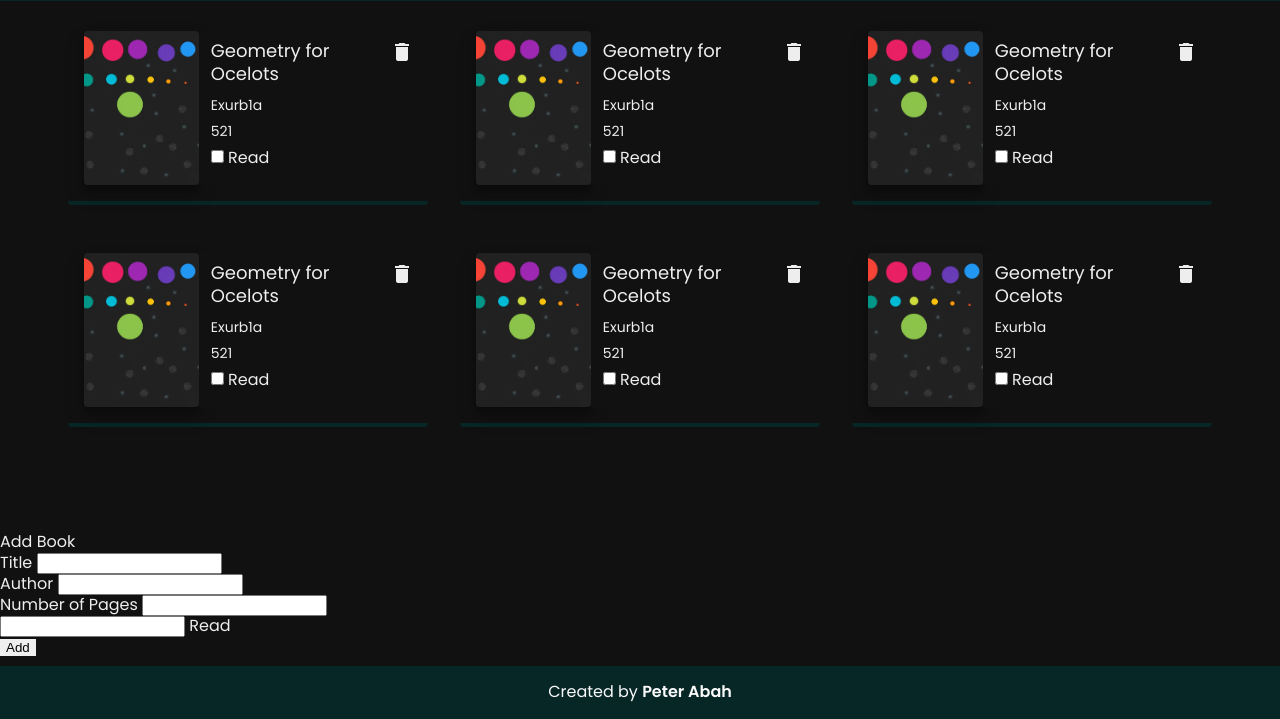
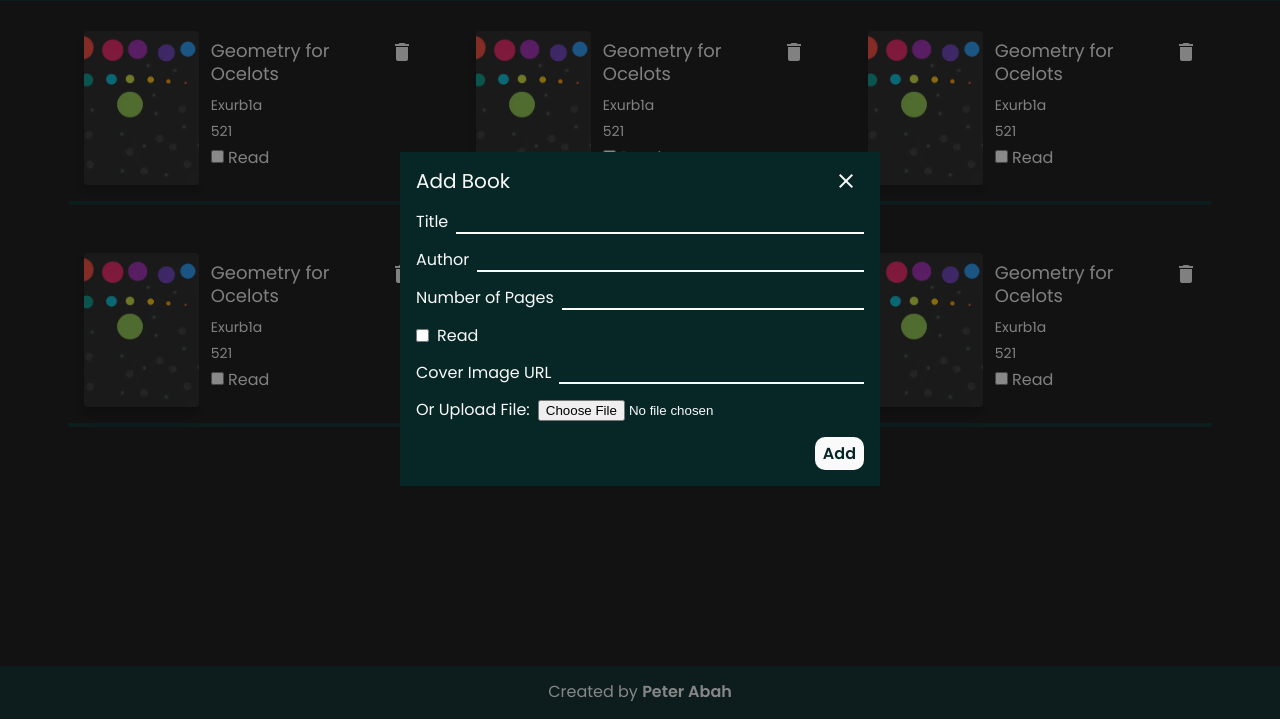
Before and after one commit to peter-abah/library, a website: page index.html in a window 1280 px wide. Shown: the part 81-800 px from the top of the page. Drawn offline with nearby package versions, Linux system fonts and the light colour scheme.

Commit message:
add styles for modal

```diff
--- a/index.html
+++ b/index.html
@@ -139,31 +139,45 @@
   </main>
 
   <div class="modal">
+    <div class="modal__content">
       <h2 class="modal__title">Add Book</h2>
 
       <form action="" class="modal__form">
         <div class="modal__form__field">
           <label class="modal__form__label" for="title">Title</label>
-        <input class="modal__form__input-text" id="title" type="text">
+          <input class="modal__form__input--text" id="title" type="text">
         </div>
 
         <div class="modal__form__field">
           <label class="modal__form__label" for="author">Author</label>
-        <input class="modal__form__input-text" id="author" type="text">
+          <input class="modal__form__input--text" id="author" type="text">
         </div>
 
         <div class="modal__form__field">
           <label class="modal__form__label" for="page-no">Number of Pages</label>
-        <input class="modal__form__input-number" id="page-no" type="number">
+          <input class="modal__form__input--text" id="page-no" type="number">
         </div>
 
         <div class="modal__form__field">
-        <input class="modal__form__input=text" id="status" type="text">
+          <input class="modal__form__input--check" id="status" type="checkbox">
           <label class="modal__form__label" for="for status">Read</label>
         </div>
 
-      <button class="modal__form__btn" type="submit">Add</button>
+        <div class="modal__form__field">
+          <label class="modal__form__label" for="book-img-url">Cover Image URL</label>
+          <input class="modal__form__input--text" id="book-img-url" type="url">
+        </div>
+
+        <div class="modal__form__field">
+          <label for="book-img" class="modal__form__label">Or Upload File:</label>
+          <input class="modal__form__input--file" id="book-img" type="file">
+        </div>
+
+        <button class="modal__form__btn" type="button">Add</button>
       </form>
+
+      <button class="modal__close-btn" type="button"><span class="material-icons">close</span></button>
+    </div>
   </div>
 
   <footer class="footer">
--- a/src/sass/components/_header.scss
+++ b/src/sass/components/_header.scss
@@ -30,7 +30,7 @@
   }
 }
 
-@media screen and (min-width: 48px) {
+@media screen and (min-width: 48rem) {
   .header {
     padding-left: 2rem;
     padding-right: 3rem;
--- a/src/sass/components/_index.scss
+++ b/src/sass/components/_index.scss
@@ -1,3 +1,4 @@
 @use 'header';
 @use 'books';
+@use 'modal';
 @use 'footer';
--- /dev/null
+++ b/src/sass/components/_modal.scss
@@ -0,0 +1,74 @@
+.modal {
+  position: fixed;
+  top: 0;
+  left: 0;
+  width: 100vw;
+  height: 100vh;
+  z-index: 20;
+  background-color: rgba(21, 21, 21, .5);
+
+  display: flex;
+  justify-content: center;
+  align-items: center;
+  padding: 0 1rem;
+
+  &__content {
+    position: relative;
+    max-width: 30rem;
+    width: 100%;
+    padding: 1rem;
+    background-color: var(--secondary);
+    color: var(--text-secondary);
+  }
+
+  &__title {
+    font-size: 1.25rem;
+    margin-bottom: 1.125rem;
+  }
+
+  &__close-btn {
+    position: absolute;
+    top: 1rem;
+    right: 1rem;
+    background-color: transparent;
+    color: var(--text-secondary);
+  }
+
+  &__form {
+    &__field {
+      display: flex;
+      align-items: center;
+      margin-bottom: 1rem;
+    }
+
+    &__input--text {
+      flex-grow: 1;
+      margin-left: .5rem;
+      border: none;
+      border-bottom: 2px solid var(--text-secondary);
+      background-color: transparent;
+      color: var(--text-secondary);
+      font-size: 1rem;
+    }
+
+    &__input--check {
+      margin-right: .5rem;
+    }
+
+    &__input--file {
+      margin-left: .5rem;
+    }
+
+    &__btn {
+      display: block;
+      margin-left: auto;
+      padding: .25rem .5rem;
+      color: var(--secondary);
+      background: var(--text-secondary);
+      font-weight: 600;
+      font-size: 1rem;
+      border-radius: .625rem;
+      font-family: 'Poppins';
+    }
+  }
+}
```
Also changed, not shown: css/main.css, src/sass/base/reset.css (renamed from src/sass/reset.css). Lines whose indentation alone changed are shown as unchanged.
